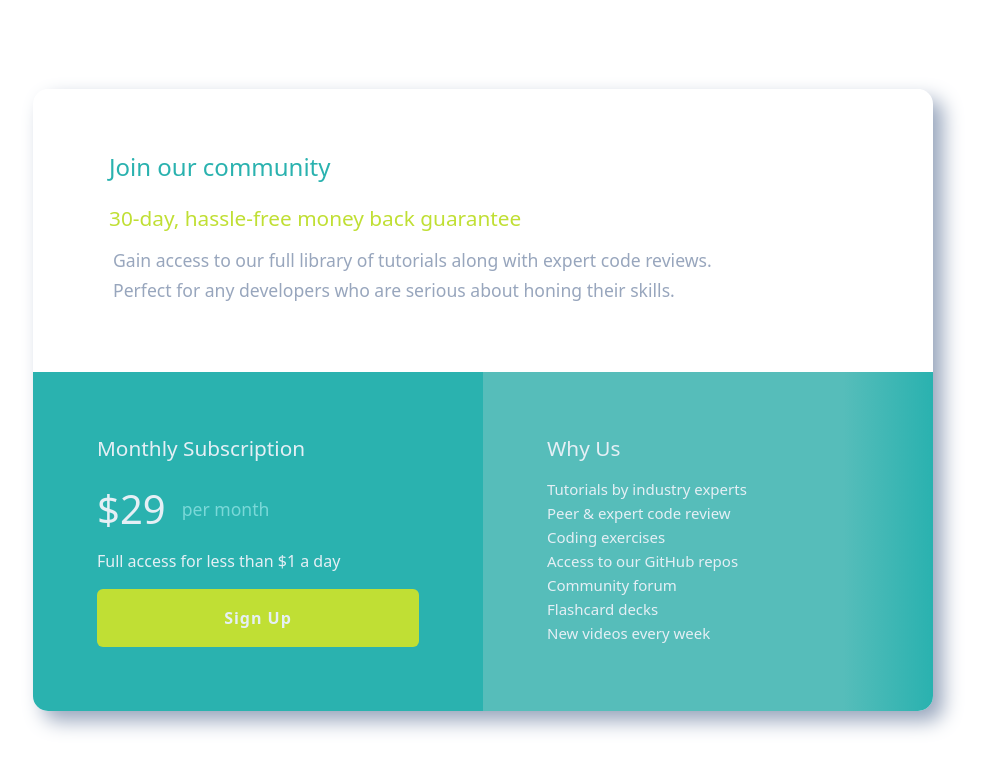
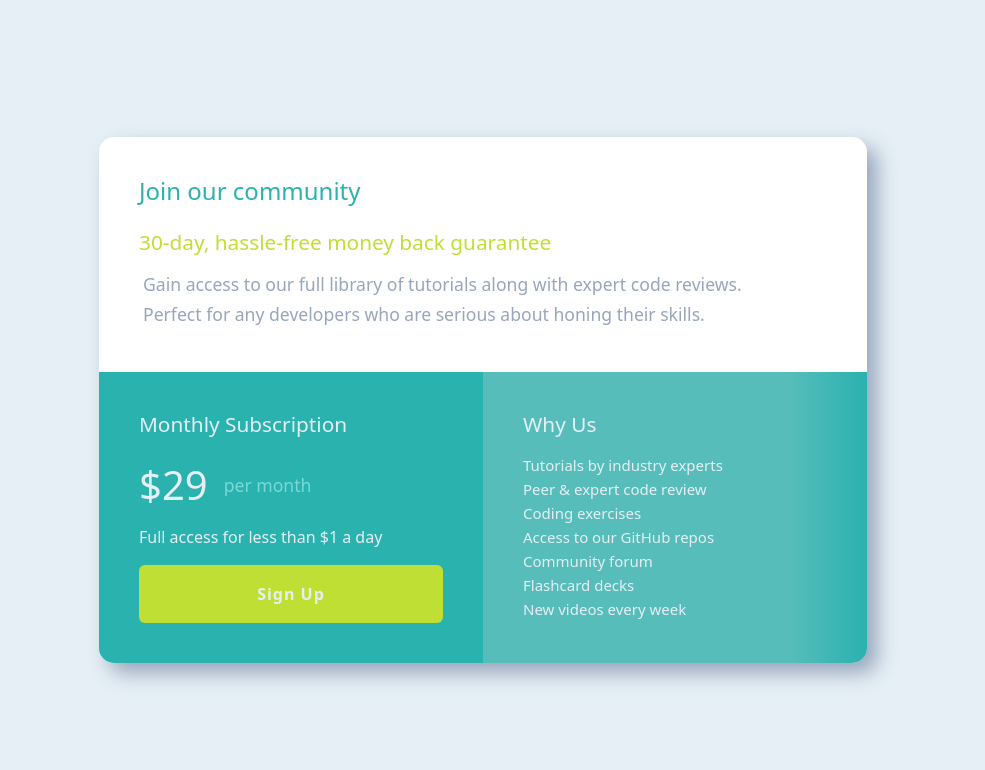
Before and after one commit to eniskrt/Single_price_component, a plain HTML site: page index.html in a window 1280 px wide. Shown: the whole page, without its empty margins (157-1142 px from the left). Drawn offline with nearby package versions, Linux system fonts and the light colour scheme.

Commit message:
background color and validation improvements are done

```diff
--- a/assets/style/style.css
+++ b/assets/style/style.css
@@ -10,9 +10,10 @@ body{
     display: flex;
     justify-content: center;
     align-items: center;
+    background-color: var(--neutral-lightGray)!important;
 }
 .container{
-    max-width: 900px!important;
+    max-width: 768px!important;
     box-shadow: 10px 10px 20px var(--neutral-grayishBlue);
 
 }
@@ -22,7 +23,7 @@ body{
 .card-group .card:last-child{
     background:linear-gradient(to right ,#56BDBA 80%,var(--primary-cyan));
 }
-h6{
+h3{
     color: var(--neutral-lightGray)!important;
     font-size: 1.3rem!important;
 }
@@ -47,17 +48,24 @@ button{
     font-size: 15px;
     line-height: 1.5rem;
 }
-.card.top h5{
+.card.top h2{
     color: var(--primary-cyan);
     font-size: 1.5rem;
 }
-.card.top h6{
+.card.top h3{
     color: var(--primary-brightYellow)!important;
     font-size: 1.3rem;
 }
 .card.top p{
     color: var(--neutral-grayishBlue)!important;
     font-size: 1.1rem;
+}
+.row:first-child .col .card{
+    border-radius: 15px 15px 0 0 !important;
+    -webkit-border-radius: 15px 15px 0 0 !important;
+    -moz-border-radius: 15px 15px 0 0 !important;
+    -ms-border-radius: 15px 15px 0 0 !important;
+    -o-border-radius: 15px 15px 0 0 !important;
 }
 .container{
     border-radius: 15px;
--- a/index.html
+++ b/index.html
@@ -7,7 +7,7 @@
     <!-- Google Fonts -->
     <link rel="preconnect" href="https://fonts.googleapis.com">
     <link rel="preconnect" href="https://fonts.gstatic.com"     crossorigin>
-    <link href="https://fonts.googleapis.com/css2?  family=Karla:wght@200;300;400;500;600;700;800&    display=swap" rel="stylesheet">
+    <link href="https://fonts.googleapis.com/css2?family=Karla:wght@200;300;400;500;600;700;800&display=swap" rel="stylesheet">
 
     <!-- Bootstrap Cdn -->
     <link href="https://cdn.jsdelivr.net/npm/bootstrap@5.3.2/dist/css/bootstrap.min.css" rel="stylesheet" integrity="sha384-T3c6CoIi6uLrA9TneNEoa7RxnatzjcDSCmG1MXxSR1GAsXEV/Dwwykc2MPK8M2HN" crossorigin="anonymous">
@@ -21,11 +21,11 @@
 <body>
     <div class="container">
         <div class="row">
-            <div class="col">
-                <div class="card top border-0 rounded-0 p-5 m-0">
+            <div class="col p-0">
+                <div class="card top border-0 rounded-0 p-4 m-0">
                     <div class="card-body">
-                      <h5 class="card-title mb-4">Join our community</h5>
-                      <h6 class="mb-3">30-day, hassle-free money back guarantee</h6>
+                      <h2 class="card-title mb-4">Join our community</h2>
+                      <h3 class="mb-3">30-day, hassle-free money back guarantee</h3>
                       <p class="card-text m-1">Gain access to our full library of tutorials along with expert code reviews.</p>
                       <p class="card-text m-1">Perfect for any developers who are serious about honing their skills.</p>
                     </div>
@@ -35,9 +35,9 @@
         <div class="row">
             <div class="col p-0">
                 <div class="card-group">
-                    <div class="card border-0 rounded-0 p-5 m-0">
+                    <div class="card border-0 rounded-0 p-4 m-0">
                         <div class="card-body">
-                          <h6 class="card-title mb-4">Monthly Subscription</h6>
+                          <h3 class="card-title mb-4">Monthly Subscription</h3>
                           <div class="price d-flex align-items-center gap-3">
                               <h1 class="mb-3">$29</h1>
                               <p>per month</p>
@@ -46,9 +46,9 @@
                           <button class="btn w-100 p-3">Sign Up</button>
                         </div>
                       </div>
-                    <div class="card border-0 rounded-0 p-5">
+                    <div class="card border-0 rounded-0 p-4">
                       <div class="card-body">
-                        <h6 class="card-title mb-3">Why Us</h6>
+                        <h3 class="card-title mb-3">Why Us</h3>
                         <p class="card-text m-0">Tutorials by industry experts</p>
                         <p class="card-text m-0">Peer & expert code review</p>
                         <p class="card-text m-0">Coding exercises</p>
```
